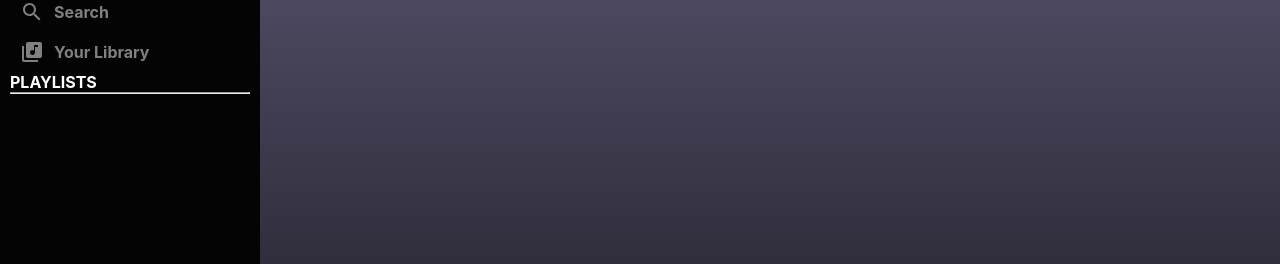
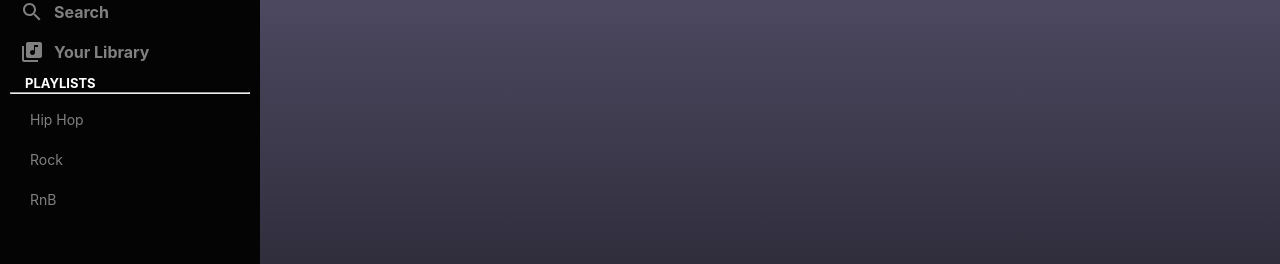
Before and after one commit to A5t0n/spotify-clone, a React (Create React App) app: page / in a window 1280 px wide. Shown: the part 142-406 px from the top of the page. Built offline with nearby package versions, Linux system fonts and the light colour scheme; what spotify-web-api-js would draw is missing.

Commit message:
sidebar css

```diff
--- a/src/Sidebar.css
+++ b/src/Sidebar.css
@@ -14,3 +14,9 @@
     height: 70px;
     padding: 10px;
 }
+
+.sidebar_title{
+    margin-left: 10px;
+    padding: 5px;
+    font-size: 13px;
+}
--- a/src/Sidebar.js
+++ b/src/Sidebar.js
@@ -18,6 +18,10 @@ function Sidebar() {
             <SidebarOption Icon={LibraryMusicIcon} title='Your Library'/>
             <strong className='sidebar_title'>PLAYLISTS</strong>
             <hr/>
+
+            <SidebarOption title='Hip Hop'/>
+            <SidebarOption title='Rock'/>
+            <SidebarOption title='RnB'/>
        </div>
     )
 }
--- a/src/SidebarOption.css
+++ b/src/SidebarOption.css
@@ -15,3 +15,15 @@
     padding-left: 10px;
     padding-right: 10px;
 }
+
+.sidebarOption hr{
+    border: 1px solid #282828;
+    width: 90%;
+    margin: 10px auto;
+}
+
+.sidebarOption p{
+    margin-top: 10px;
+    margin-left: 20px;
+    font-size: 14px;
+}
```
